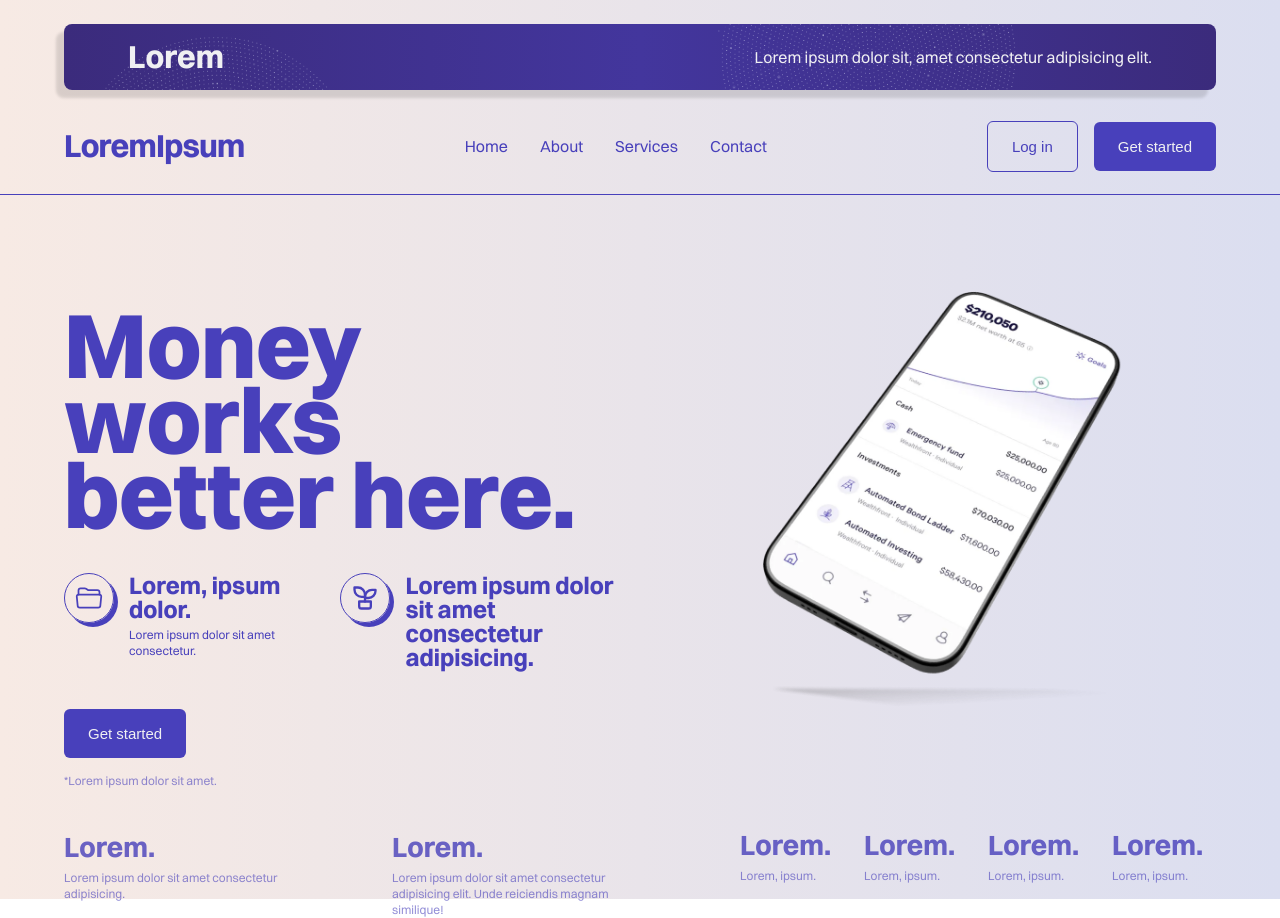
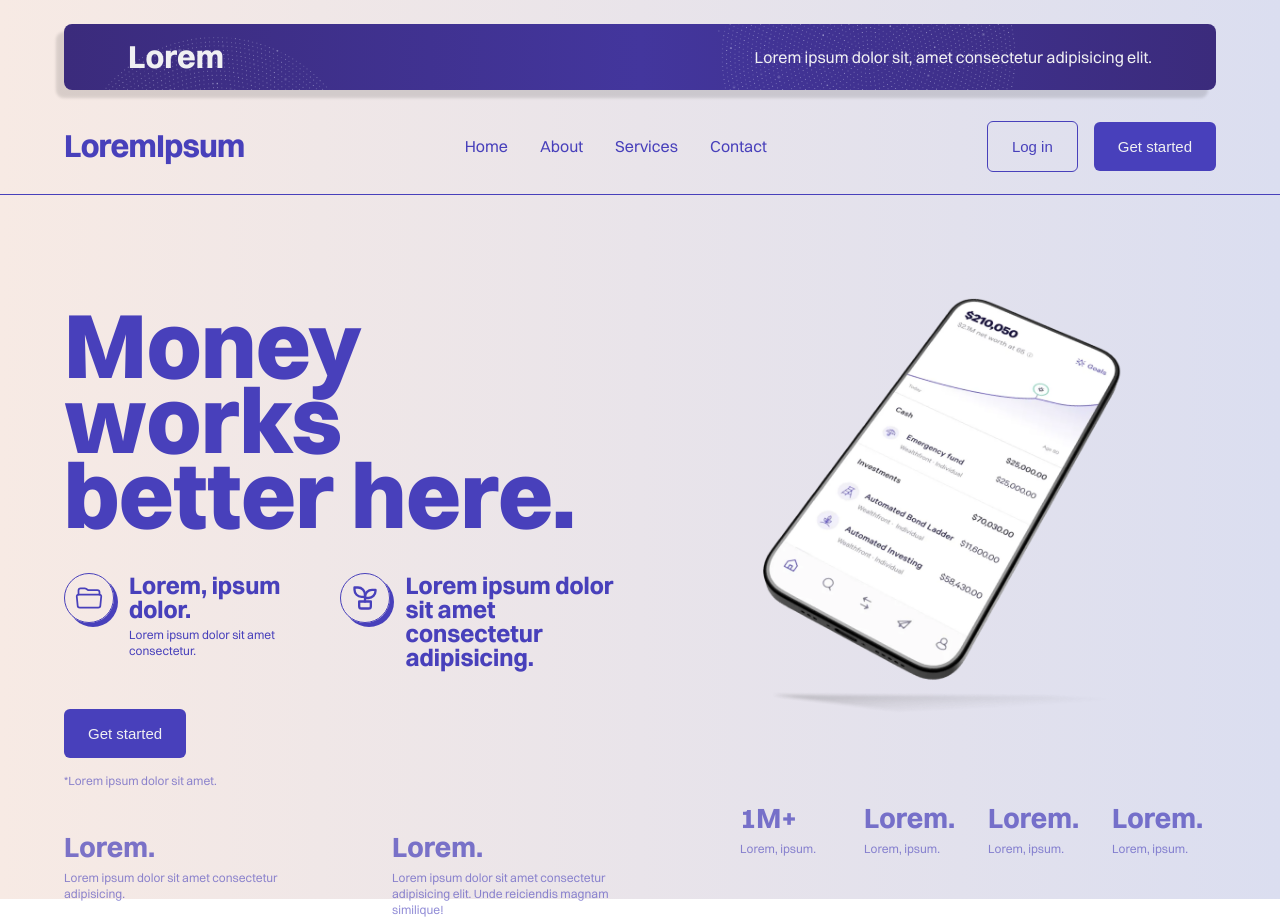
Before and after one commit to ayushcodes0/Tj-Frontend, a React (Vite) app: page / in a window 1280 px wide. Built offline with nearby package versions, Linux system fonts and the light colour scheme.

Commit message:
Hero section completed

```diff
--- a/src/pages/LandingPage/LandingPage.module.css
+++ b/src/pages/LandingPage/LandingPage.module.css
@@ -137,7 +137,7 @@
     font-size: 28px;
     font-weight: 700;
     color: var(--primary-text);
-    opacity: .8;
+    opacity: .7;
 }
 
 .bottomSubHeading{
@@ -156,7 +156,15 @@
     display: flex;
     flex-direction: column;
     justify-content: space-between;
-    padding-bottom: 20px;
+    padding-bottom: 10px;
+}
+.heroSectionImageContainer{
+    width: 500px;
+    display: flex;
+    justify-content: center;
+    align-items: center;
+    overflow: hidden;
+    padding-top: 40px;
 }
 
 .heroSectionImage{
--- a/src/pages/LandingPage/LandingPage.tsx
+++ b/src/pages/LandingPage/LandingPage.tsx
@@ -51,10 +51,10 @@ const LandingPage = () => {
             </div>
           </div>
           <div className={Styles.heroSectionRight}>
-            <img src={HeroSectionImage} alt="HeroSectionImage" className={Styles.heroSectionImage}/>
+            <div className={Styles.heroSectionImageContainer}><img src={HeroSectionImage} alt="HeroSectionImage" className={Styles.heroSectionImage}/></div>
             <div className={Styles.rightBottom}>
               <div className={Styles.bottomLeft}>
-                <p className={Styles.bottomHeading}>Lorem.</p>
+                <p className={Styles.bottomHeading}>1M+</p>
                 <p className={Styles.bottomSubHeading}>Lorem, ipsum.</p>
               </div>
               <div className={Styles.bottomLeft}>
```
